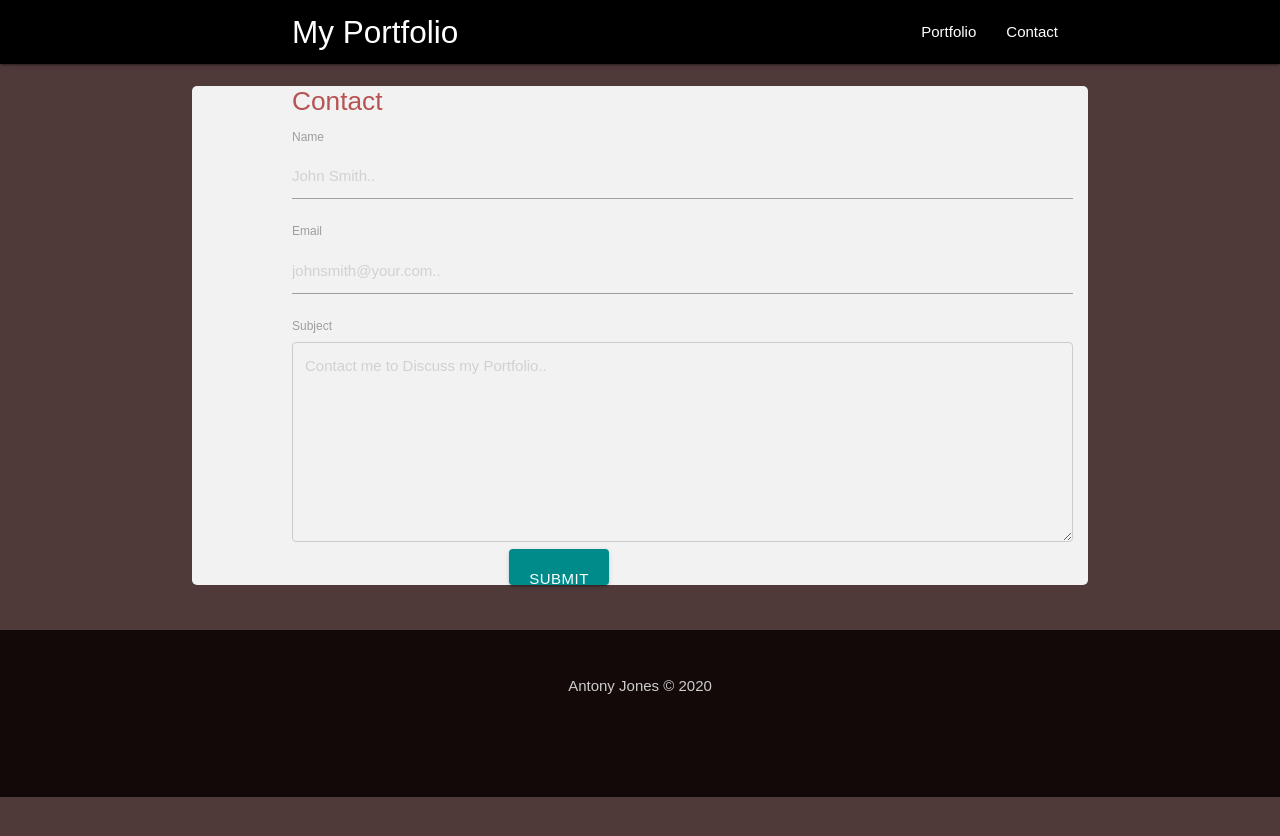
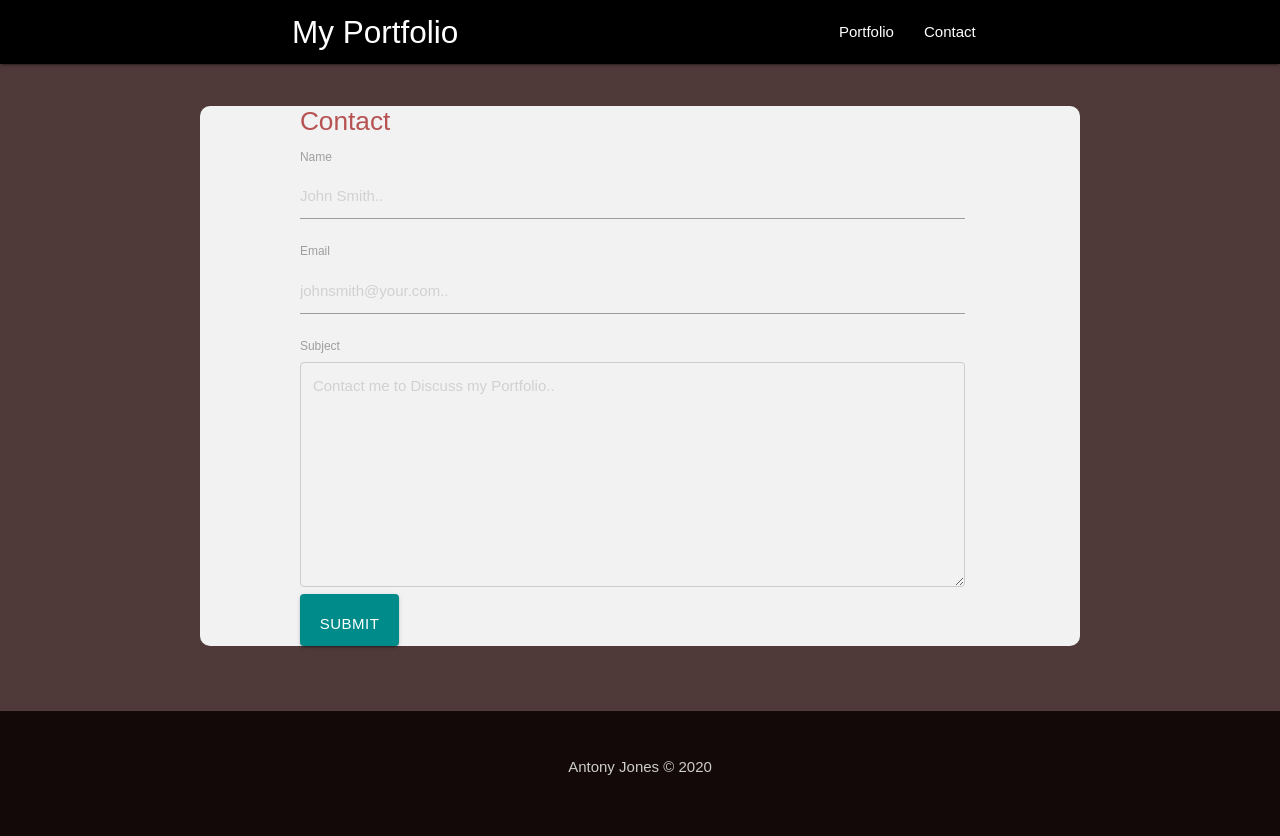
Before and after one commit to B-ANTONY-J/Antony-B-Jones-The-Portfolio, a plain HTML site: page contact.html in a window 1280 px wide. Before the commit the page ends 800 px from the top, so only its background shows below. Drawn offline with nearby package versions, Linux system fonts and the light colour scheme; files whose address does not match are found by name.

Commit message:
Portfolio Completed 8-6

```diff
--- a/contact.html
+++ b/contact.html
@@ -42,13 +42,16 @@
 
 </head>
     <body>
+        <div class="row">
+            <!-- <div class="col s1 m1 l1"> -->
                     <!-- Navbar -->
+                <!-- <div class="container"> -->
                     <div class="navbar-fixed">
                         <nav class="black">
                             <div class="container">
                                 <div class="nav-wrapper">
                                     <a href="index.html" class="brand-logo">My Portfolio</a>
-                        <ul class="right hide-on-med-and-down" id="navList">
+                                    <ul class="col s1 m1 l4 right hide-on-med-and-down" id="navList">
                                         <li><a href="portfolio.html">Portfolio</a></li>
                                         <li><a href="contact.html" class="active">Contact</a></li>
                                     </ul>
@@ -56,12 +59,17 @@
                             </div>
                         </nav>
                     </div>
+                <!-- </div> -->
+
+            <!-- </div> -->
+        </div>
 
             <section>
-
-                <div class="container">
+                <div class="row">
+                    <div class="col s4 m8 l12">
+                        <div class="container ">
                                 <h3 class="h3 header">Contact</h3>
-                        <form action="/action_page.php">
+                                <form action="/action_page.php" style="box-sizing: content-box; padding-right: 100px;">
                                     <label for="fname">Name</label>
                                     <input type="text" id="fname" name="firstname" placeholder="John Smith..">
 
@@ -69,16 +77,17 @@
                                     <input type="text" id="email" email="emailaddress" placeholder="johnsmith@your.com..">
 
                                     <label for="subject">Subject</label>
-                            <textarea id="subject" name="subject" placeholder="Contact me to Discuss my Portfolio.." style="height:200px"></textarea>
+                                    <textarea id="subject" name="subject" placeholder="Contact me to Discuss my Portfolio.." style="height:225px;"></textarea>
                                 </form>
 
                             <form method="post" action= "mailto:a.jones_01@yahoo.com">
                                 <div class="container padding-bottom ">
-                            <input type="submit" class="btn btn-info" value="Submit" background-color=#008B8B ></input>
+                                    <input type="submit" class="btn btn-info" style="padding-bottom: 5vh; margin-left: -215px;" value="Submit" background-color=#008B8B ></input>
                                 </div>
                             </form>
                         </div>
-
+                    </div>
+                </div>
 
 
             </section>
--- a/css/styles.css
+++ b/css/styles.css
@@ -46,7 +46,7 @@
   }
 
   .container {
-    border-radius: 5px;
+    border-radius: 10px;
     /* border-radius: 50%; */
     background-color: #f2f2f2;
     padding-left: 100px;
@@ -87,12 +87,12 @@
 
   #sticky-footer {
     flex-shrink: none;
-  }
+}
 
 
 
 
-   *{
+  * {
       /* // Extra small devices (portrait phones, less than 576px) */
    @media (max-width: 575.98px) { ... }
 
```
Also changed, not shown: portfolio.html (+1 -1 lines). Lines whose indentation alone changed are shown as unchanged.
